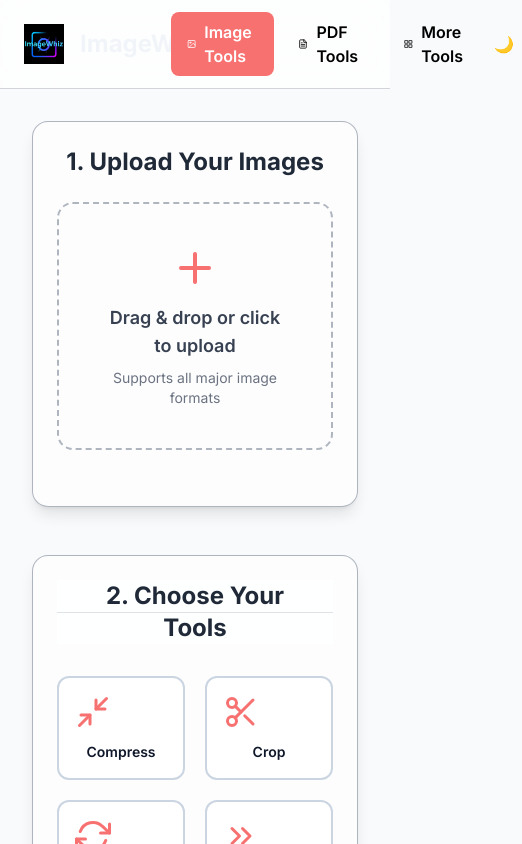
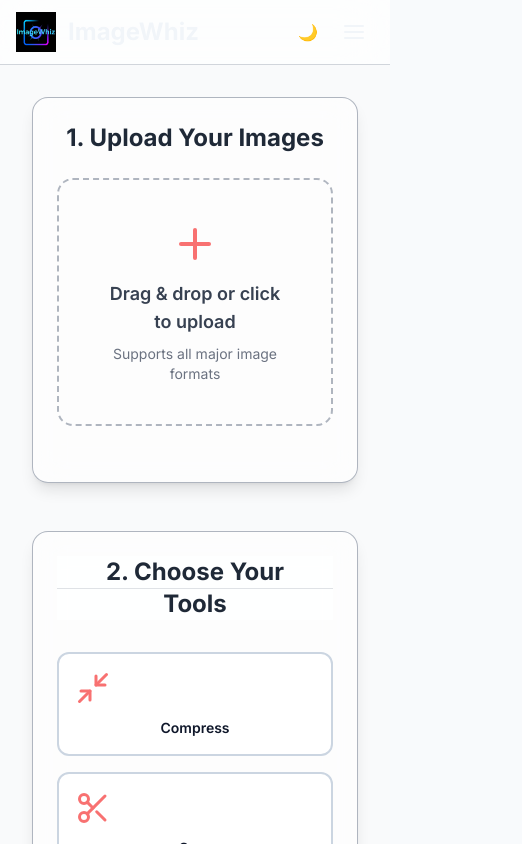
Before and after one commit to japz2k/ImageWhiz, a React (Vite) app: page /#/image in a window 390 px wide. Before the commit this address led to /image. Shown: the top 844 px of the page, 522 px wide, since content can reach past the window. Built offline with nearby package versions, Linux system fonts and the light colour scheme.

Commit message:
feat: Make site responsive and add debug logging

```diff
--- a/package.json
+++ b/package.json
@@ -1,11 +1,14 @@
 {
   "name": "imagewhiz",
+  "homepage": "https://japz2k.github.io/ImageWhiz",
   "private": true,
   "version": "0.1.0",
   "type": "module",
   "scripts": {
     "dev": "vite",
     "build": "vite build",
+    "predeploy": "npm run build",
+    "deploy": "gh-pages -d dist",
     "lint": "eslint . --ext js,jsx --report-unused-disable-directives --max-warnings 0",
     "preview": "vite preview",
     "generate-pdfs": "node generate-pdfs.js"
@@ -45,6 +48,7 @@
     "eslint-plugin-react": "^7.33.2",
     "eslint-plugin-react-hooks": "^4.6.0",
     "eslint-plugin-react-refresh": "^0.4.5",
+    "gh-pages": "^6.3.0",
     "vite": "^5.1.4"
   }
 }
--- a/src/components/Header.jsx
+++ b/src/components/Header.jsx
@@ -1,30 +1,53 @@
-import React from 'react';
+import { useState } from 'react';
 import Navbar from './Navbar';
+import { FiMenu, FiX } from 'react-icons/fi';
 
 const Header = ({ darkMode, setDarkMode }) => {
+  const [isMenuOpen, setIsMenuOpen] = useState(false);
   const logoUrl = `${import.meta.env.BASE_URL}logo.png`;
 
   return (
     <header className={`sticky top-0 z-40 transition-colors duration-300 ${darkMode ? 'bg-dark-surface/70 backdrop-blur-xl border-b border-dark-border' : 'bg-white/70 backdrop-blur-xl border-b border-gray-300'}`}>
-      <div className="container mx-auto px-6 py-3 flex items-center">
-        <div className="flex-1 flex items-center space-x-4">
+      <div className="container mx-auto px-4 sm:px-6 py-3 flex items-center justify-between">
+        {/* Logo and Title */}
+        <div className="flex items-center space-x-3">
           <img src={logoUrl} alt="ImageWhiz Logo" className="h-10 w-10" />
           <h1 className="text-2xl font-bold text-dark-text-primary">ImageWhiz</h1>
         </div>
 
-        <div className="flex-1 flex justify-center">
+        {/* Desktop Navbar */}
+        <div className="hidden md:flex flex-1 justify-center">
           <Navbar darkMode={darkMode} />
         </div>
 
-        <div className="flex-1 flex justify-end">
-      <button
+        {/* Right side icons (Theme switcher and Mobile Menu Button) */}
+        <div className="flex items-center space-x-2">
+          <button
             onClick={() => setDarkMode(!darkMode)}
             className={`p-2 rounded-full transition-colors ${darkMode ? 'text-dark-text-secondary hover:bg-dark-surface' : 'text-gray-600 hover:bg-gray-200'}`}
-      >
+            aria-label="Toggle dark mode"
+          >
             {darkMode ? '☀️' : '🌙'}
-      </button>
+          </button>
+
+          <div className="md:hidden">
+            <button
+              onClick={() => setIsMenuOpen(!isMenuOpen)}
+              className="p-2 rounded-md text-dark-text-primary"
+              aria-label="Open menu"
+            >
+              {isMenuOpen ? <FiX size={24} /> : <FiMenu size={24} />}
+            </button>
+          </div>
         </div>
       </div>
+
+      {/* Mobile Menu */}
+      {isMenuOpen && (
+        <div className="md:hidden px-4 pt-2 pb-4 border-t border-gray-300 dark:border-dark-border">
+          <Navbar darkMode={darkMode} isMobile={true} />
+        </div>
+      )}
     </header>
   );
 };
--- a/src/components/Navbar.jsx
+++ b/src/components/Navbar.jsx
@@ -8,23 +8,37 @@ const NAV_ITEMS = [
   { to: '/more', text: 'More Tools', icon: <FiGrid /> },
 ];
 
-const Navbar = ({ darkMode }) => {
-  const linkStyle = "flex items-center space-x-2 px-4 py-2 rounded-lg transition-colors duration-200";
-  const activeLinkStyle = "bg-primary text-white";
-  const inactiveLinkStyle = darkMode ? "text-dark-text-secondary hover:bg-dark-surface" : "text-neutral-dark hover:bg-primary/10";
+const NavItem = ({ to, children }) => (
+  <NavLink
+    to={to}
+    className={({ isActive }) =>
+      `block w-full text-center px-4 py-2 rounded-full text-sm font-semibold transition-colors ${
+        isActive
+          ? 'bg-primary text-white'
+          : 'hover:bg-gray-300/60 dark:hover:bg-dark-surface'
+      }`
+    }
+  >
+    {children}
+  </NavLink>
+);
+
+const Navbar = ({ darkMode, isMobile = false }) => {
+  if (isMobile) {
+    return (
+      <nav className="flex flex-col items-center space-y-2 py-2">
+        <NavItem to="/image">Image Tools</NavItem>
+        <NavItem to="/pdf">PDF Tools</NavItem>
+        <NavItem to="/more">More Tools</NavItem>
+      </nav>
+    );
+  }
 
   return (
-    <nav className="flex items-center space-x-2">
-      {NAV_ITEMS.map(item => (
-        <NavLink
-          key={item.to}
-          to={item.to}
-          className={({ isActive }) => `${linkStyle} ${isActive ? activeLinkStyle : inactiveLinkStyle}`}
-        >
-          {item.icon}
-          <span className="font-semibold">{item.text}</span>
-        </NavLink>
-      ))}
+    <nav className="flex items-center space-x-2 rounded-full bg-gray-200/80 dark:bg-dark-surface/80 p-1.5 backdrop-blur-sm">
+      <NavItem to="/image">Image</NavItem>
+      <NavItem to="/pdf">PDF</NavItem>
+      <NavItem to="/more">More</NavItem>
     </nav>
   );
 };
--- a/src/components/tools/ImageToolkit/index.jsx
+++ b/src/components/tools/ImageToolkit/index.jsx
@@ -184,17 +184,26 @@ export default function ImageToolkit({ files, darkMode, onFilesChange }) {
   };
 
   const applyCompression = async (images, settings) => {
-    return Promise.all(images.map(async img => {
+    console.log(`[Compression] Starting for ${images.length} images.`);
+    return Promise.all(images.map(async (img, i) => {
+      if (!(img.blob instanceof Blob)) { console.error(`[Compression] Invalid input for image ${i}.`, img); return img; }
+      console.log(`[Compression] Input ${i}:`, img.blob.type, `${(img.blob.size / 1024).toFixed(2)} KB`);
+
       const compressedBlob = await imageCompression(img.blob, {
-        initialQuality: settings.quality / 100,
-                useWebWorker: true
+        initialQuality: settings.quality / 100, useWebWorker: true
       });
+
+      console.log(`[Compression] Output ${i}:`, compressedBlob.type, `${(compressedBlob.size / 1024).toFixed(2)} KB`);
       return { ...img, blob: compressedBlob };
     }));
   };
 
   const applyConvert = async (images, settings) => {
-    return Promise.all(images.map(async img => {
+    console.log(`[Convert] Starting for ${images.length} images.`);
+    return Promise.all(images.map(async (img, i) => {
+      if (!(img.blob instanceof Blob)) { console.error(`[Convert] Invalid input for image ${i}.`, img); return img; }
+      console.log(`[Convert] Input ${i}:`, img.blob.type, `${(img.blob.size / 1024).toFixed(2)} KB`);
+
       const canvas = document.createElement('canvas');
       const ctx = canvas.getContext('2d');
       const imageEl = document.createElement('img');
@@ -211,13 +220,19 @@ export default function ImageToolkit({ files, darkMode, onFilesChange }) {
         if (format === 'original') resolve(img.blob);
         else canvas.toBlob(resolve, mimeType, 0.92);
       });
-                const ext = format === 'original' ? img.blob.type.split('/')[1] : format;
-                return { ...img, name: img.name.replace(/(\.[^/.]+)?$/, `_converted.${ext}`), blob };
+      const ext = format === 'original' ? (img.blob.type.split('/')[1] || 'bin') : format;
+      const finalBlob = blob || img.blob;
+      console.log(`[Convert] Output ${i}:`, finalBlob.type, `${(finalBlob.size / 1024).toFixed(2)} KB`);
+      return { ...img, name: img.name.replace(/(\.[^/.]+)?$/, `_converted.${ext}`), blob: finalBlob };
     }));
   };
 
   const applyRotate = async (images, settings) => {
-    return Promise.all(images.map(async img => {
+    console.log(`[Rotate] Starting for ${images.length} images.`);
+    return Promise.all(images.map(async (img, i) => {
+      if (!(img.blob instanceof Blob)) { console.error(`[Rotate] Invalid input for image ${i}.`, img); return img; }
+      console.log(`[Rotate] Input ${i}:`, img.blob.type, `${(img.blob.size / 1024).toFixed(2)} KB`);
+
       const canvas = document.createElement('canvas');
       const ctx = canvas.getContext('2d');
       const image = document.createElement('img');
@@ -250,11 +265,14 @@ export default function ImageToolkit({ files, darkMode, onFilesChange }) {
       ctx.restore();
 
       const blob = await new Promise(res => canvas.toBlob(res, img.blob.type));
-      return { ...img, blob };
+      const finalBlob = blob || img.blob;
+      console.log(`[Rotate] Output ${i}:`, finalBlob.type, `${(finalBlob.size / 1024).toFixed(2)} KB`);
+      return { ...img, blob: finalBlob };
     }));
   };
 
   const applyCrop = async (images, settings) => {
+    console.log(`[Crop] Starting for ${images.length} images.`);
     const rect = settings.rect;
     // If no crop rectangle is defined or it has no area, do nothing.
     if (!rect || rect.w === 0 || rect.h === 0) {
@@ -262,17 +280,14 @@ export default function ImageToolkit({ files, darkMode, onFilesChange }) {
       return images;
     }
 
-    return Promise.all(images.map(async img => {
+    return Promise.all(images.map(async (img, i) => {
       try {
+        if (!(img.blob instanceof Blob)) { console.error(`[Crop] Invalid input for image ${i}.`, img); return img; }
+        console.log(`[Crop] Input ${i}:`, img.blob.type, `${(img.blob.size / 1024).toFixed(2)} KB`);
+
         const canvas = document.createElement('canvas');
         const ctx = canvas.getContext('2d');
         const image = document.createElement('img');
-
-        // Ensure img.blob is valid before creating an object URL
-        if (!(img.blob instanceof Blob)) {
-          console.error(`Invalid data passed to applyCrop for image ${img.name}. Skipping crop.`);
-          return img;
-        }
 
         const objectUrl = URL.createObjectURL(img.blob);
         image.src = objectUrl;
@@ -300,13 +315,13 @@ export default function ImageToolkit({ files, darkMode, onFilesChange }) {
         const blob = await new Promise(res => canvas.toBlob(res, img.blob.type));
 
         if (!blob) {
-          console.warn(`Could not create blob for cropped image ${img.name}, returning original.`);
+          console.warn(`[Crop] Could not create blob for cropped image ${img.name}, returning original.`);
           return img;
         }
-
+        console.log(`[Crop] Output ${i}:`, blob.type, `${(blob.size / 1024).toFixed(2)} KB`);
         return { ...img, blob };
       } catch(e) {
-        console.error(`An error occurred while cropping ${img.name}:`, e);
+        console.error(`[Crop] An error occurred while cropping ${img.name}:`, e);
         return img; // Return original image if any error occurs
       }
     }));
@@ -318,14 +333,13 @@ export default function ImageToolkit({ files, darkMode, onFilesChange }) {
     try {
       let processableImages = files
         .filter(f => selectedImages.size === 0 || selectedImages.has(f.id))
-        .map(f => ({
-          id: f.id,
-          name: f.name,
-          type: f.type,
-          blob: f.file
-        }));
+        .map(f => ({ id: f.id, name: f.name, type: f.type, blob: f.file }));
 
-      for (const toolId of Array.from(selectedTools)) {
+      console.log('[Processing] Starting with:', processableImages);
+      const toolFunctions = Array.from(selectedTools);
+      console.log('[Processing] Applying tools:', toolFunctions);
+
+      for (const toolId of toolFunctions) {
         switch (toolId) {
           case 'compress':
             processableImages = await applyCompression(processableImages, toolSettings.compress);
@@ -346,6 +360,7 @@ export default function ImageToolkit({ files, darkMode, onFilesChange }) {
             break;
         }
       }
+      console.log('[Processing] Finished. Results:', processableImages);
       return processableImages;
     } catch (e) {
       console.error(e);
@@ -491,7 +506,7 @@ export default function ImageToolkit({ files, darkMode, onFilesChange }) {
 
             <div className="flex justify-center">
               <motion.div
-                className="grid grid-cols-2 sm:grid-cols-3 lg:grid-cols-4 xl:grid-cols-5 gap-6 auto-rows-fr"
+                className="grid grid-cols-2 sm:grid-cols-3 md:grid-cols-4 lg:grid-cols-5 xl:grid-cols-6 gap-4"
                 initial="hidden"
                 animate="visible"
                 variants={{
@@ -524,7 +539,7 @@ export default function ImageToolkit({ files, darkMode, onFilesChange }) {
         </h2>
         </div>
 
-        <div className="grid grid-cols-2 md:grid-cols-4 gap-5">
+        <div className="grid grid-cols-1 sm:grid-cols-2 lg:grid-cols-4 gap-4">
           {FREE_TOOLS.map(tool => {
             const isSelected = selectedTools.has(tool.id);
             return (
--- a/src/main.jsx
+++ b/src/main.jsx
@@ -1,13 +1,13 @@
 import React from 'react'
 import ReactDOM from 'react-dom/client'
-import { BrowserRouter } from 'react-router-dom'
+import { HashRouter } from 'react-router-dom'
 import App from './App.jsx'
 import './index.css'
 
 ReactDOM.createRoot(document.getElementById('root')).render(
   <React.StrictMode>
-    <BrowserRouter>
+    <HashRouter>
       <App />
-    </BrowserRouter>
+    </HashRouter>
   </React.StrictMode>,
 )
--- a/vite.config.js
+++ b/vite.config.js
@@ -1,6 +1,8 @@
 import { defineConfig } from 'vite'
 import react from '@vitejs/plugin-react'
 
+// https://vitejs.dev/config/
 export default defineConfig({
+  base: '/ImageWhiz/',
   plugins: [react()],
 })
```
Also changed, not shown: 8 other files (tests, documents, lock files or other folders). Lines whose indentation alone changed are shown as unchanged.
